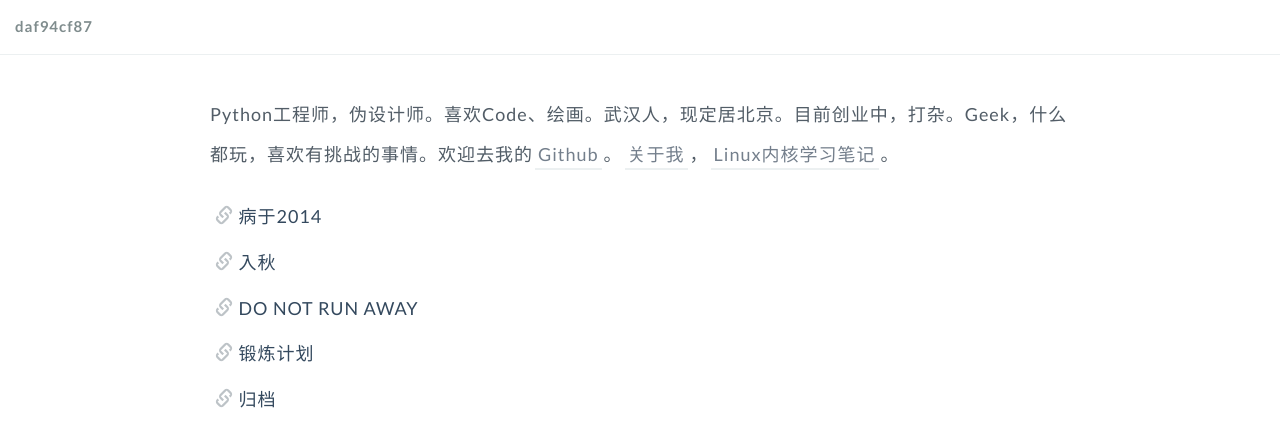
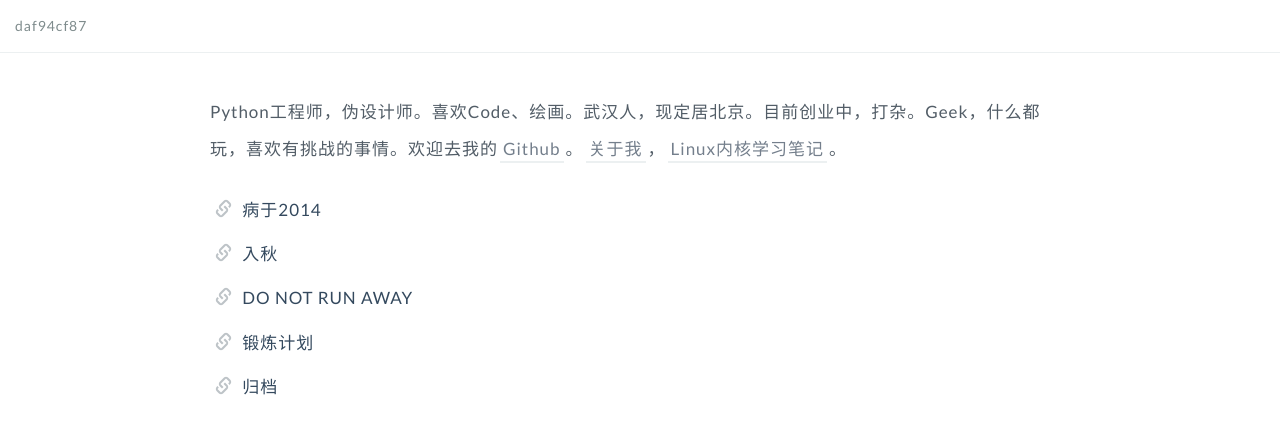
Before and after one commit to GuoJing/blog, a Jekyll site: the page built from index.html, in a window 1280 px wide. Shown: the top 447 px of the page. Built offline with Jekyll 4.4.1, drawn with Linux system fonts in a browser that asks for light colours.

Commit message:
auto commit

```diff
--- a/style/style.css
+++ b/style/style.css
@@ -97,8 +97,7 @@ hr {
 }
 
 .banner {
-  font-size: 1.5rem;
-  font-weight: bolder;
+  font-size: 1.4rem;
   background: white;
   border-bottom: 1px solid #ECF0F1;
   padding: 2px 0 2px 0;
@@ -122,14 +121,14 @@ a {
 }
 
 .title {
-  font-size: 5rem;
+  font-size: 4.3rem;
   margin-left: -5px;
   margin-bottom: 30px;
-  color: #38485a;
+  color: #525d67;
 }
 
 .justtitle {
-  font-size: 18px;
+  font-size: 1.7rem;
   margin-left: 5px;
   margin-bottom: 20px;
   font-weight: normal;
@@ -141,8 +140,8 @@ a {
   font-size: 16px;
 }
 
-.content,blockquote {
-  font-size: 1.8rem;
+.content, blockquote {
+  font-size: 1.7rem;
   line-height: 2.2em;
   color: #525d67;
 }
@@ -408,7 +407,7 @@ img {
 
 .content table {
   margin-bottom: 25px;
-  font-size: 16px;
+  font-size: 1.6rem;
   width: 100%;
 }
 
@@ -430,7 +429,7 @@ img {
 
 .footnotes {
   border-top: 1px solid #f0f0f0;
-  font-size: 16px;
+  font-size: 1.5rem;
   padding-top: 30px;
   color: #747f8c;
 }
@@ -521,6 +520,7 @@ img {
 
 .justtitle span{
   color: #BDC3C7;
+  margin-right: 5px;
 }
 
 .newpost span{
```
